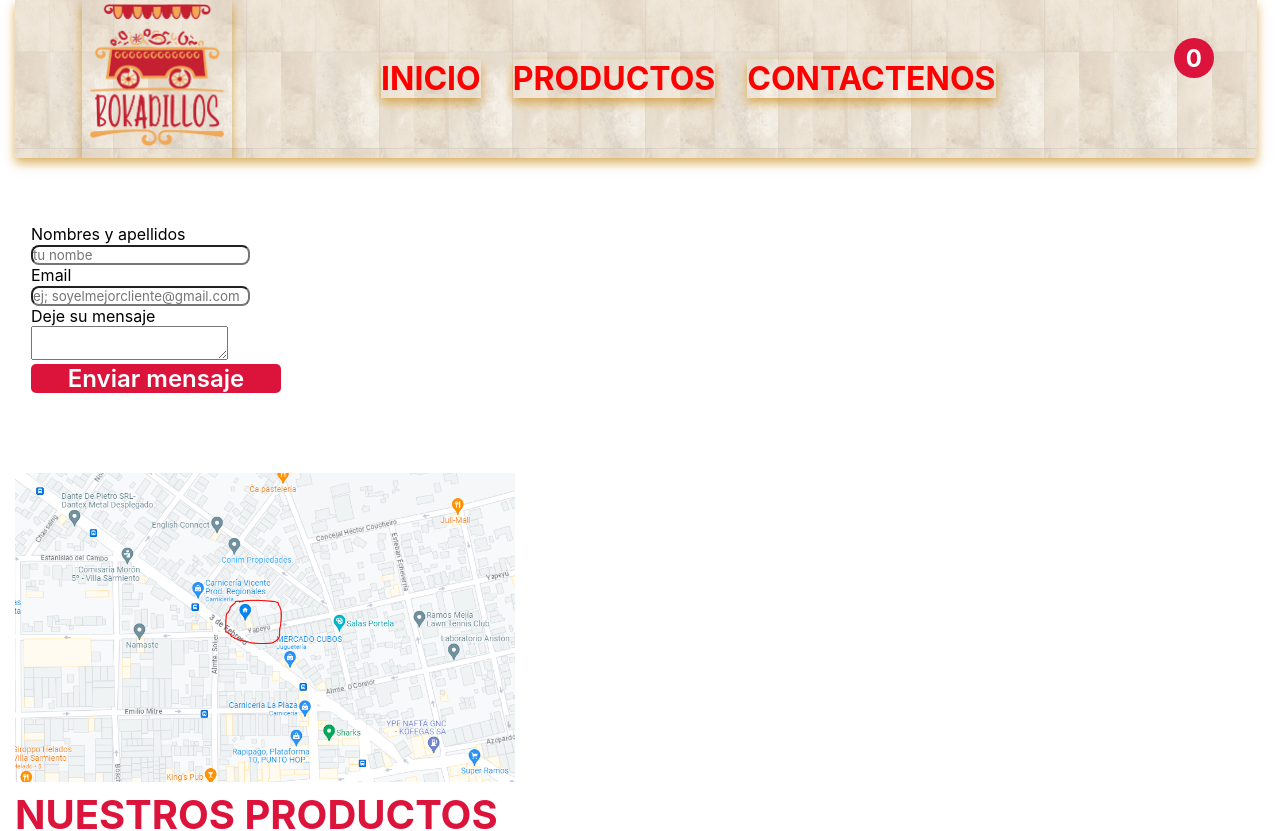
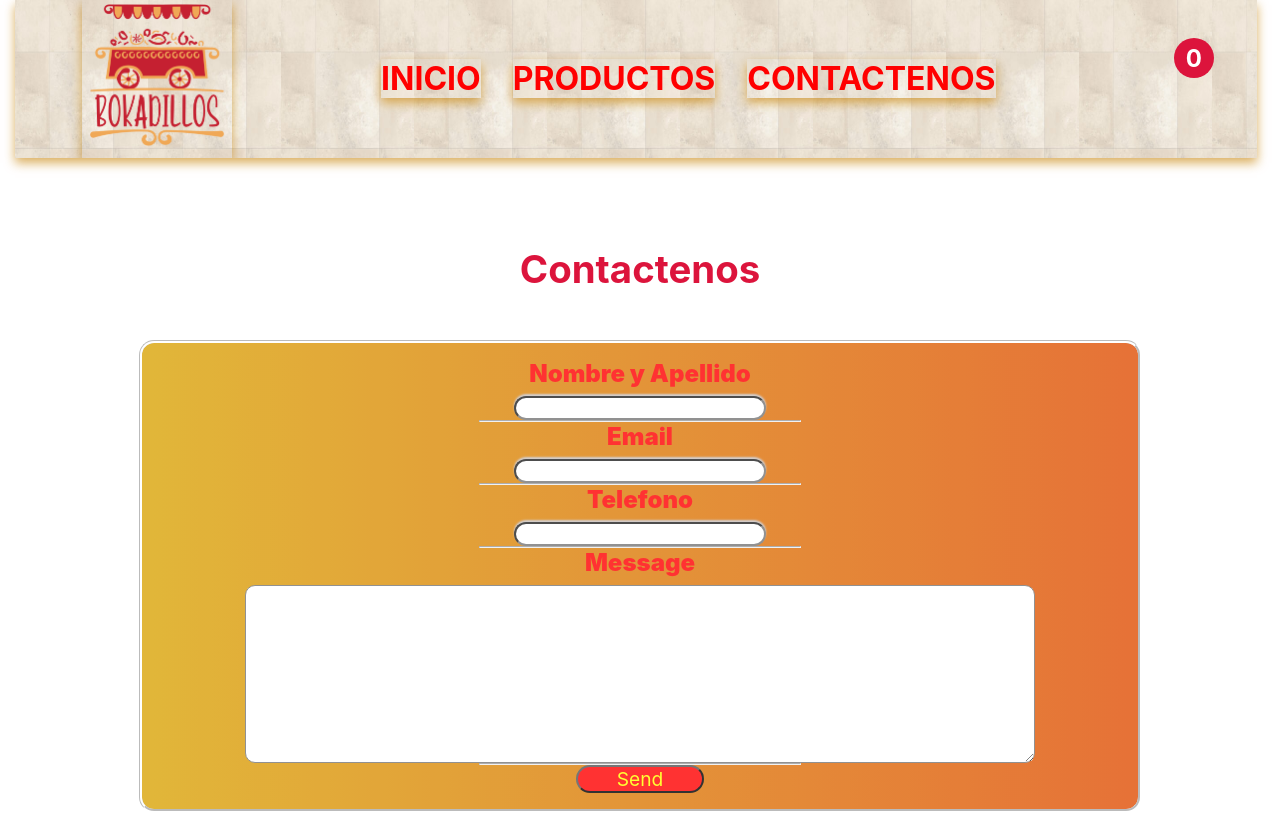
Before and after one commit to elifred2022/bokadillos, a React (Create React App) app: page /Contactos in a window 1280 px wide. Shown: the top 831 px of the page. Built offline with nearby package versions, Linux system fonts and the light colour scheme; some icons are missing.

Commit message:
terminado componente contactos, se puede mejorar el estilo

```diff
--- a/package.json
+++ b/package.json
@@ -3,6 +3,7 @@
   "version": "0.1.0",
   "private": true,
   "dependencies": {
+    "@emailjs/browser": "^3.11.0",
     "@testing-library/jest-dom": "^5.16.5",
     "@testing-library/react": "^13.4.0",
     "@testing-library/user-event": "^13.5.0",
--- a/src/App.js
+++ b/src/App.js
@@ -6,6 +6,7 @@ import { BrowserRouter as Router } from "react-router-dom";
 import { Paginas } from "./componentes/Paginas";
 import { DataProvider } from "./context/Dataprovider";
 import { Carrito } from "./componentes/Carrito";
+import { Contactos } from "./componentes/Contactos";
 
 function App() {
   return (
--- a/src/componentes/Contactos/index.js
+++ b/src/componentes/Contactos/index.js
@@ -1,68 +1,66 @@
 import React from "react";
-import Picture from "../../imagenes/mapa.JPG";
+import emailjs from "@emailjs/browser";
+//import Picture from "../../imagenes/mapa.JPG";
 import { Link } from "react-router-dom";
 
 export const Contactos = () => {
+  const sendEmail = (event) => {
+    event.preventDefault();
+
+    emailjs
+      .sendForm(
+        "service_04ub10z",
+        "template_gzz4xu5",
+        event.target,
+        "Lfqdb8OfXO68L-vVt"
+      )
+      .then((response) => console.log(response))
+      .catch((error) => console.log(error));
+  };
+
   return (
-    <div className="contactos">
-      <div className="home_presentacion">
-        <form className="formulario">
-          <ul>
-            <label>
-              <p>Nombres y apellidos</p>
-              <input
-                type="text"
-                id="nombre"
-                placeholder="tu nombe"
-                autocomplete="name"
-                required
-              />
-            </label>
-            <label>
-              <p>Email</p>
-              <input
-                type="email"
-                id="correo"
-                placeholder="ej; soyelmejorcliente@gmail.com"
-                required
-              />
-            </label>
-            <label>
-              <p>Deje su mensaje</p>
-              <textarea></textarea>
-            </label>
-            <div className="buttom">
-              <button className="btn">Enviar mensaje</button>
-            </div>
-          </ul>
-        </form>
+    <div className="div-form">
+      <h1 className="title">Contactenos</h1>
+      <form className="form-mail" onSubmit={sendEmail}>
+        <label>Nombre y Apellido</label>
+        <input type="text" name="user_name" />
+        <hr />
 
-        <img src={Picture}></img>
+        <label>Email</label>
+        <input type="email" name="user_email" />
+        <hr />
 
-        <Link to="/productos">
-          <h1>Nuestros Productos</h1>
-        </Link>
+        <label>Telefono</label>
+        <input type="number" name="user_phone" />
+        <hr />
 
-        <Link to="/">
-          <h1>Inicio</h1>
-        </Link>
-      </div>
-
-      <div className="description">
-        <p>
-          <b>Email </b> elifredmason@gmail.com
-        </p>
-        <br />
-        <p>
-          Nuestra base operativa se encuentra en yapeyu 795 villa Sarmiento
-          Moron
-        </p>
-        <br />
-        <p>Redes sociales; @bokadillosweb</p>
-        <br />
-      </div>
+        <label>Message</label>
+        <textarea name="user_message" id="" cols="30" rows="10"></textarea>
+        <hr />
+        <button>Send</button>
+      </form>
     </div>
   );
 };
 
-// https://www.youtube.com/watch?v=SrC1EaIBdUI formulario
+// se hizo el formulario con emailjs.com; usuario elifredmason@gmail.com password la misma de siemrpe
+// https://dashboard.emailjs.com/admin
+
+/*
+
+
+        ----------------------------------
+
+
+        */
+
+// https://www.youtube.com/watch?v=IvGzYJitqWg
+/*
+ .sendForm(
+        "XXXXXXXXXXXX", ACA SE COPIA EL ID DE EMAILJS LOS PAAMETROS SE ENVIAN COMO STRING
+        "XXXXXXXXXXXX", ACA SE COPIA EL TEMPLATE, configuarar como llegara el mail del cliente LOS PAAMETROS SE ENVIAN COMO STRING
+        event.target,
+        "XXXXXXXXXXXX" ACA SE COLOCA EL ID USER DE MI CUENTA; LOS PAAMETROS SE ENVIAN COMO STRING
+      )
+
+      */
--- a/src/index.css
+++ b/src/index.css
@@ -237,23 +237,11 @@ header .cart span {
 }
 
 /******CONTACTOS********/
-.contactos {
-  width: 100%;
-  margin: 0 auto;
-  padding-top: 9rem;
-}
 
-.contactos h1 {
-  font-size: 2.5rem;
-  color: crimson;
-}
 
-.contactos img {
-  width: 40%;
-  height: 50%;
-}
 
-.formulario {
+
+.div-form {
   padding: 5rem 1rem;
   margin: 0 auto;
   display: grid;
@@ -261,13 +249,76 @@ header .cart span {
   gap: 3rem 2rem;
   box-sizing: border-box;
 
+  display: flex;
+  width: 100%;
+  flex-direction: column;
+  align-items: center;
+  box-shadow: 1px 10px 10px 2px rgb(0, 0, 0), .2;
+  border: 6px solid transparent;
+  border-radius: 5px;
+
+
+
 }
 
-.formulario input {
+.form-mail {
+  width: 80%;
+  border: groove 3px #ffff;
+  border-radius:15px;
+  box-shadow: 1px 10px 10px 2px rgb(0, 0, 0), .2;
+  background: #232526;
+  background: linear-gradient(to right, #daa508, #e04f06);
+  opacity: 0.8;
+  padding: 1rem;
+  display: flex;
+  flex-direction: column;
+  align-items: center;
+}
 
-  border-radius: 0.5rem;
+hr {
+  width: 20rem;
+}
 
+label {
+  font-size: 1.5rem;
+  color: red;
+  font-weight: 900;
+  margin-bottom: 0.5rem;
 }
+
+input {
+  font-size: 1rem;
+  background-color: #ffff;
+  box-shadow: 0 -2px 2px rgb(199, 194, 194);
+  border-radius: 20px;
+  color: black;
+}
+
+textarea {
+  border-radius: 10px;
+  background-color: #ffff;
+  padding: 0.5rem;
+  width: 80%;
+}
+
+button {
+  width: 8rem;
+  border-radius: 20px;
+  font-size: 1.2rem;
+  color: yellow;
+  background-color: red;
+  cursor: pointer;
+}
+
+button:hover,
+button:focus {
+  background-color: yellow;;
+  font-size: 1.5rem;
+  font-weight: 700;
+  color: red;
+}
+
+
 /* ---------------- CARRITO ------------------*/
 
 .carritos {
```
Also changed, not shown: 1 other file (tests, documents, lock files or other folders).
